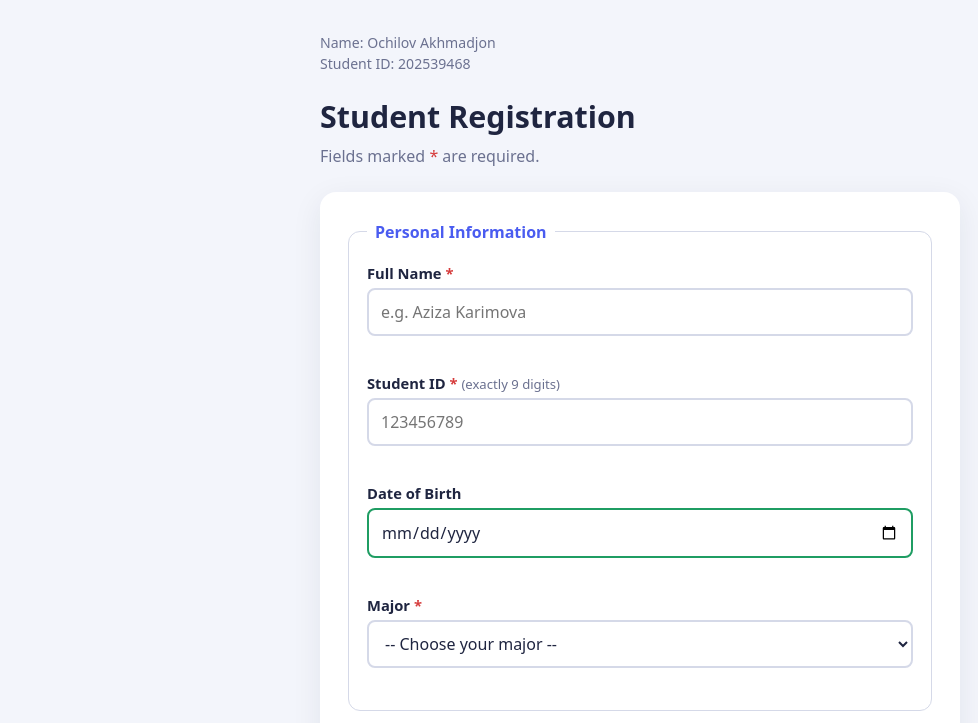
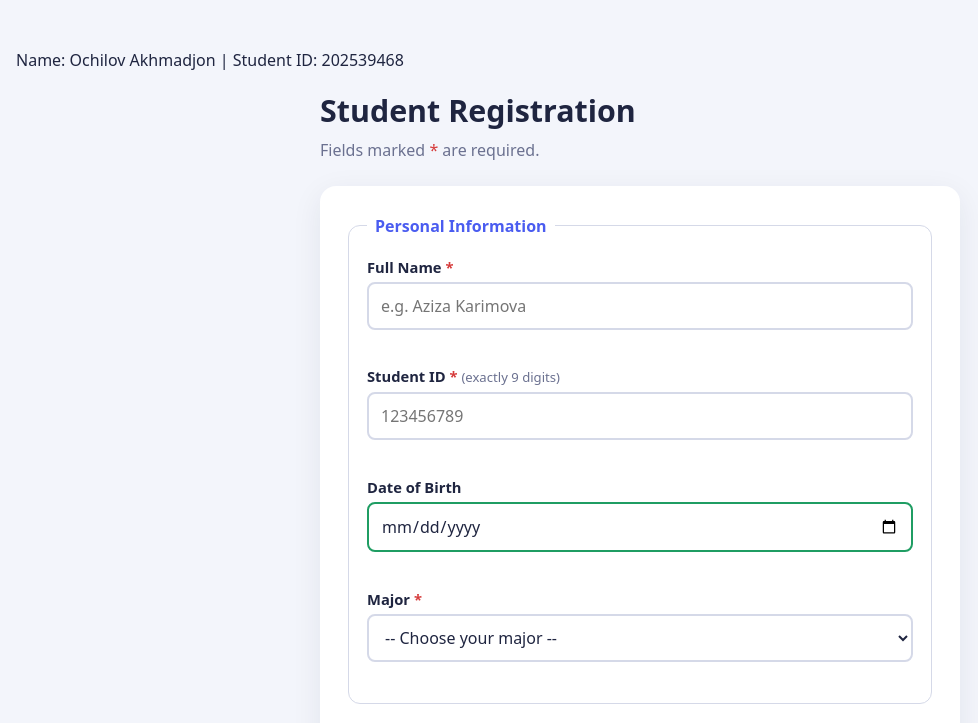
Before and after one commit to ahmad02072006/web-programming-class, a plain HTML site: page Web week 8/registration.html in a window 1280 px wide. Shown: the top 723 px of the page, without its empty margins (0-978 px from the left). Drawn offline with Linux system fonts and the light colour scheme.

Commit message:
Update week 8 and add name and student ID

```diff
--- a/week8/registration.html
+++ b/Web week 8/registration.html
@@ -28,9 +28,6 @@
     }
 
     .page { max-width: 640px; margin: 0 auto; }
-    .student-details { max-width: 640px; margin: 0 auto 20px; color: var(--muted); font-size: 0.88rem; }
-    .student-details p { margin: 0; }
-
     h1 { margin: 0 0 4px; font-size: 1.9rem; }
     .sub { margin: 0 0 24px; color: var(--muted); }
 
@@ -141,10 +138,7 @@
   </style>
 </head>
 <body>
-  <header class="student-details">
-    <p>Name: Ochilov Akhmadjon</p>
-    <p>Student ID: 202539468</p>
-  </header>
+  <p>Name: Ochilov Akhmadjon | Student ID: 202539468</p>
   <div class="page">
     <h1>Student Registration</h1>
     <p class="sub">Fields marked <span class="req">*</span> are required.</p>
```
Also changed, not shown: Web week 8/contact.html (renamed from week8/contact.html, +1 -6 lines), Web week 7/Book finder.html (renamed from week7/Book finder.html), 4 other files.
